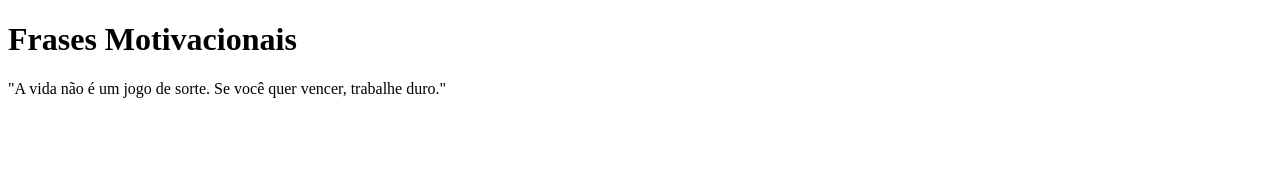
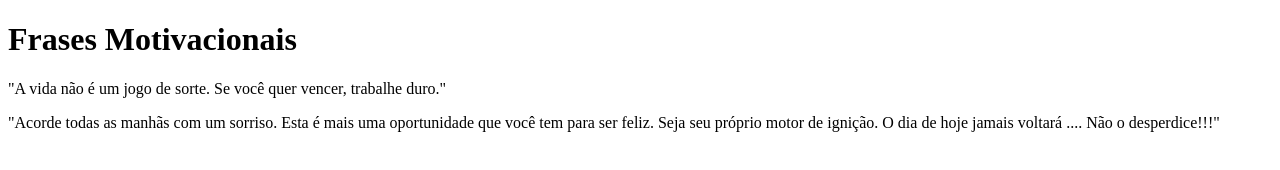
Before and after one commit to lucasmorikawaa/projeto01-modulo01, a plain HTML site: page index.html in a window 1280 px wide. Drawn offline with Linux system fonts and the light colour scheme.

Commit message:
Segunda frase motivacional

```diff
--- a/index.html
+++ b/index.html
@@ -8,5 +8,6 @@
 <body>
     <h1>Frases Motivacionais</h1>
     <p>"A vida não é um jogo de sorte. Se você quer vencer, trabalhe duro."</p>
+    <p>"Acorde todas as manhãs com um sorriso. Esta é mais uma oportunidade que você tem para ser feliz. Seja seu próprio motor de ignição. O dia de hoje jamais voltará .... Não o desperdice!!!"</p>
 </body>
 </html>
```
